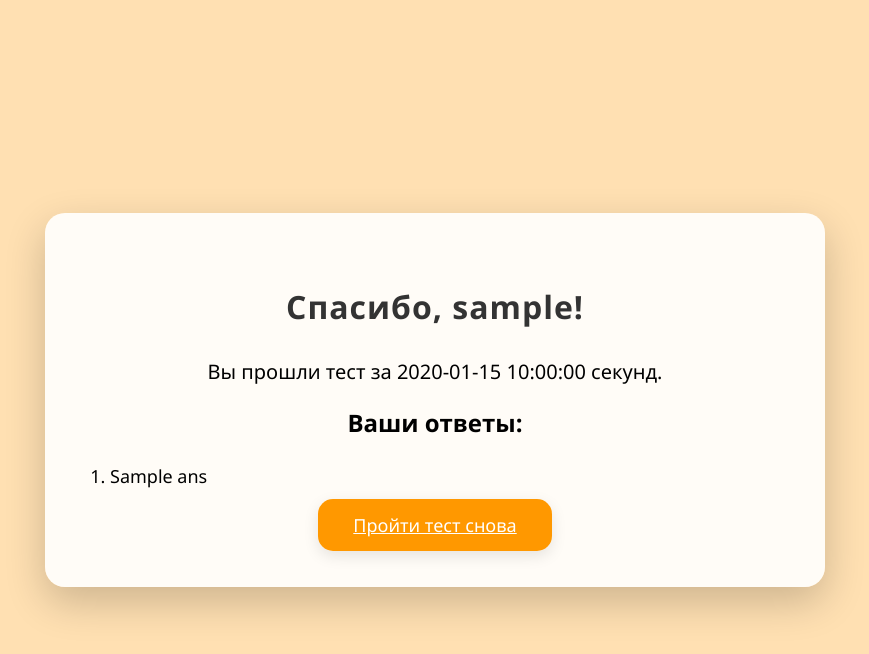
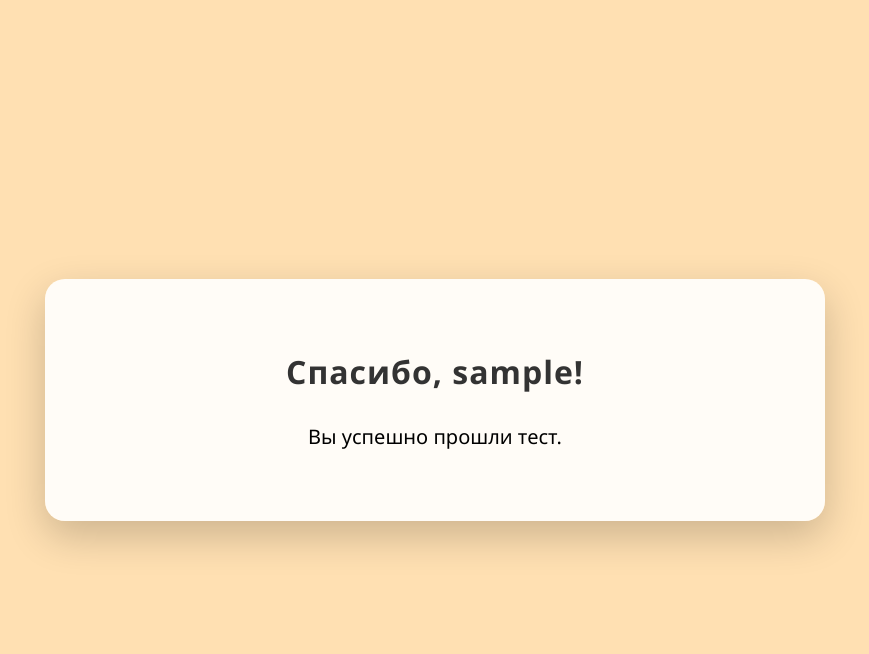
Before and after one commit to funnycat0132-debug/rrp_test, a Flask app: template templates/result.html in a window 1280 px wide. Shown: the top 654 px of the page, without its empty margins (205-1074 px from the left). Run offline with Flask 2, Linux system fonts and the light colour scheme; the template is opened without the code that fills it: most values are stand-ins (such as "Sample title", 1, 10 or a date in 2020).

Commit message:
Обновил тест: Telegram показывает время, итоговая страница без ответов

```diff
--- a/app.py
+++ b/app.py
@@ -3,6 +3,7 @@ import json
 from datetime import datetime
 import traceback
 import requests
+import random
 
 app = Flask(__name__)
 app.secret_key = "super_secret_key_123"  # можно заменить на любое
@@ -45,6 +46,9 @@ def index():
 @app.route("/question", methods=["GET", "POST"])
 def question():
     try:
+        if 'nickname' not in session:
+            return redirect(url_for('index'))
+
         current = session.get('current', 0)
         if current >= len(questions):
             return redirect(url_for('result'))
@@ -71,25 +75,21 @@ def question():
 def result():
     try:
         nickname = session.get('nickname')
-        answers = session.get('answers', [])
+        if not nickname:
+            return redirect(url_for('index'))
+
         start_time = datetime.fromisoformat(session.get('start_time'))
         end_time = datetime.now()
         total_time = (end_time - start_time).total_seconds()
 
-        # Формируем сообщение для Telegram
-        msg = "\n".join([f"{i+1}. {a}" for i, a in enumerate(answers)])
-        msg = f"Новый ответ от {nickname}:\n{msg}\nВремя: {total_time:.1f} сек"
+        # Отправляем в Telegram ник + время прохождения
+        msg = f"Новый участник прошёл тест: {nickname}\nВремя прохождения: {total_time:.1f} сек"
         send_tg(msg)
 
-        # Очистка сессии
+        # Очистка сессии, чтобы нельзя было пройти снова
         session.clear()
 
-        return render_template(
-            "result.html",
-            nickname=nickname,
-            answers=answers,
-            total_time=total_time
-        )
+        return render_template("result.html", nickname=nickname)
     except Exception as e:
         traceback.print_exc()
         return f"<h2>Ошибка: {e}</h2>"
--- a/templates/result.html
+++ b/templates/result.html
@@ -8,16 +8,7 @@
 <body>
     <div class="container">
         <h1>Спасибо, {{ nickname }}!</h1>
-        <p>Вы прошли тест за {{ total_time }} секунд.</p>
-
-        <h2>Ваши ответы:</h2>
-        <ol>
-        {% for ans in answers %}
-            <li>{{ ans }}</li>
-        {% endfor %}
-        </ol>
-
-        <a href="{{ url_for('index') }}" class="submit-btn">Пройти тест снова</a>
+        <p>Вы успешно прошли тест.</p>
     </div>
 </body>
 </html>
```
